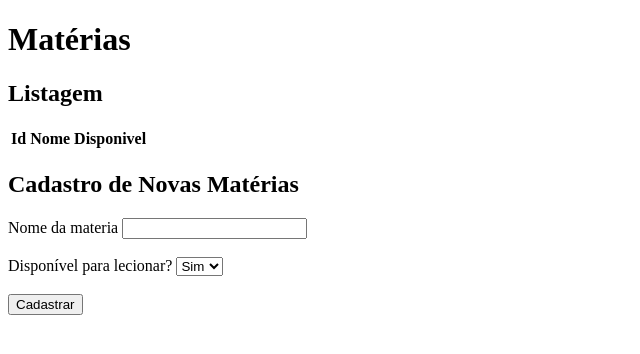
After one commit to ciscoxz/api-ams, a PHP site: page /post.html in a window 1280 px wide. The commit adds this page. Shown: the top 354 px of the page, without its empty margins (0-640 px from the left). Run offline with PHP 8.4, Linux system fonts and the light colour scheme; lists and menus that the app fills with data are empty.

Commit message:
post materias

```diff
--- /dev/null
+++ b/post.html
@@ -0,0 +1,46 @@
+<!DOCTYPE html>
+<html lang="pt-br">
+<head>
+    <meta charset="UTF-8">
+    <meta name="viewport" content="width=device-width, initial-scale=1.0">
+    <title>Acessando materiais</title>
+</head>
+<body>
+
+    <h1>Matérias</h1>
+    <h2>Listagem</h2>
+    <table>
+        <thead>
+            <th>Id</th>
+            <th>Nome</th>
+            <th>Disponivel</th>
+        </thead>
+        <tbody>
+
+        </tbody>
+    </table>
+    <h2>Cadastro de Novas Matérias</h2>
+    <label for="materia">Nome da materia</label>
+    <input type="text" name="materia" id="materia" />
+    <br />
+    <br />
+    <label for="disponivel" >Disponível para lecionar?</label>
+    <select name="Disponivel" id="disponivel">
+        <option value="1">Sim</option>
+        <option value="0">Não</option>
+    </select>
+    <br />
+    <br />
+    <button onclick="cadastrar()">Cadastrar</button>
+    <script>
+        function cadastrar()
+        {
+
+        }
+        function atualizarTabela()
+        {
+
+        }
+    </script>
+</body>
+</html>
--- a/rotas/materias.php
+++ b/rotas/materias.php
@@ -15,7 +15,7 @@ switch($metodoSolicitado){
         $dados_recebidos = json_decode(file_get_contents("php://input"), true);
         break;
     case "GET":
-        echo "{ 'Veio do navegador' } ";
+        echo "{ 'Veio do navegador': true } ";
         break;
 }
 
```
